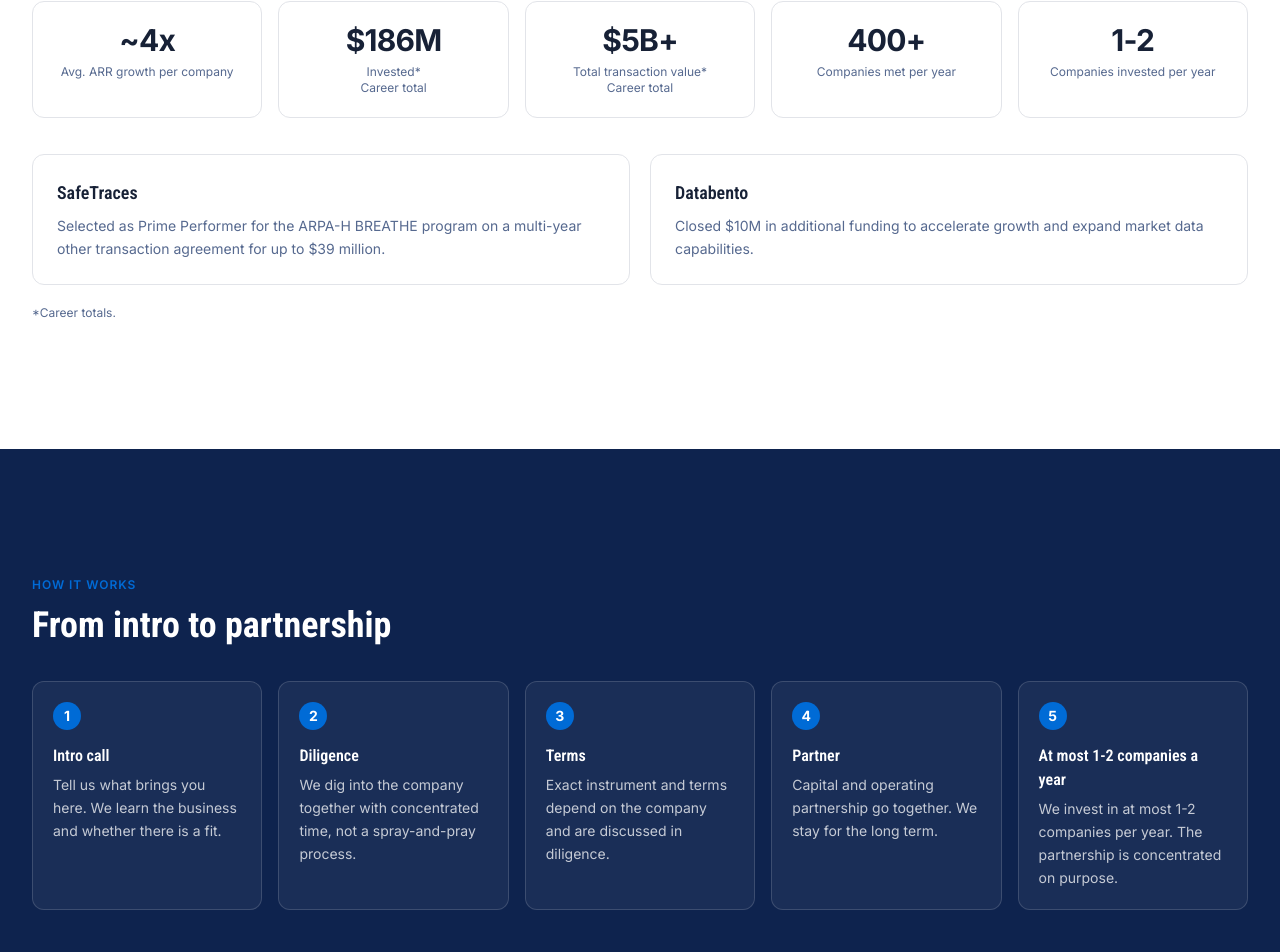
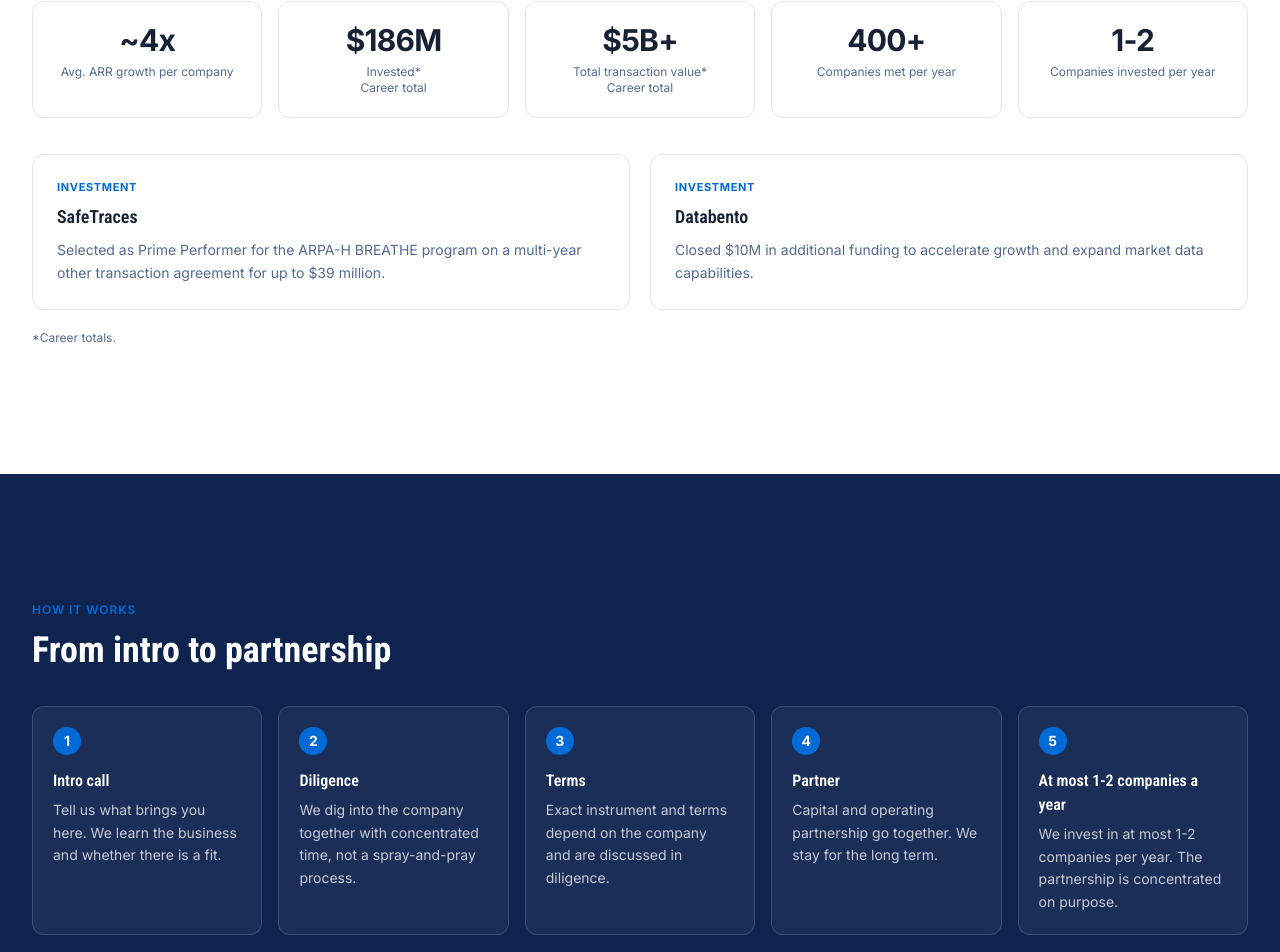
Before and after one commit to dgiovanzana-lambdavp/new-lambda-website, a Next.js app: page /growth-capital in a window 1280 px wide. Shown: the part 3452-4404 px from the top of the page. Built offline with nearby package versions, Linux system fonts and the light colour scheme; no server answers.

Commit message:
Apply owner copy answers for growth-capital labels and FAQ.
Add Investment labels on portfolio cards; trim FAQ revenue-stage
meta clause. Keep hero eyebrow and Names they hear header.

Co-authored-by: dgiovanzana-lambdavp <dgiovanzana-lambdavp@users.noreply.github.com>

```diff
--- a/src/app/growth-capital/page.tsx
+++ b/src/app/growth-capital/page.tsx
@@ -18,7 +18,7 @@ const faqItems: { question: string; answer: React.ReactNode }[] = [
   {
     question: "What revenue stage do you focus on?",
     answer:
-      "We focus on US software companies at roughly $2M-$10M in revenue. If you are outside that band, still reach out. Fit matters more than a hard cutoff, but that is the stage this page is written for.",
+      "We focus on US software companies at roughly $2M-$10M in revenue. If you are outside that band, still reach out. Fit matters more than a hard cutoff.",
   },
   {
     question: "Is this a loan, equity, or permanent capital?",
@@ -466,6 +466,9 @@ export default function GrowthCapitalPage() {
 
           <div className="grid grid-cols-1 gap-5 md:grid-cols-2">
             <article className="rounded-xl border border-border bg-white p-6">
+              <p className="mb-2 text-[11px] font-bold uppercase tracking-[0.06em] text-accent">
+                Investment
+              </p>
               <h3 className="mb-2 text-lg font-semibold text-foreground">
                 SafeTraces
               </h3>
@@ -475,6 +478,9 @@ export default function GrowthCapitalPage() {
               </p>
             </article>
             <article className="rounded-xl border border-border bg-white p-6">
+              <p className="mb-2 text-[11px] font-bold uppercase tracking-[0.06em] text-accent">
+                Investment
+              </p>
               <h3 className="mb-2 text-lg font-semibold text-foreground">
                 Databento
               </h3>
```
